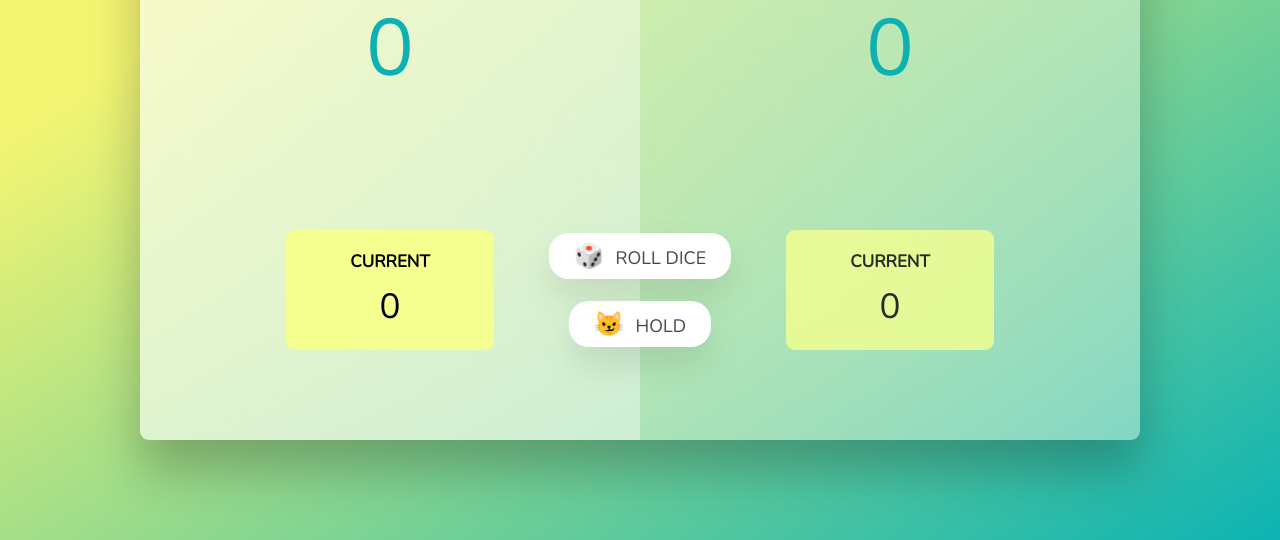
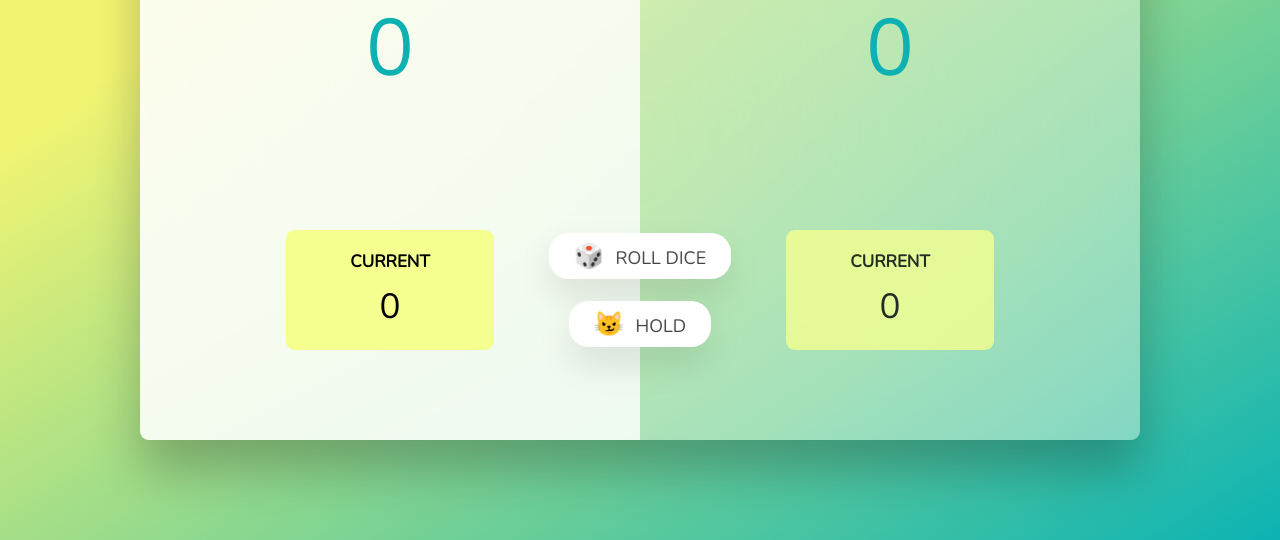
Before and after one commit to AlexaCai/roll-dice-game, a plain HTML site: page index.html in a window 1280 px wide. Shown: the part 260-800 px from the top of the page. Drawn offline with nearby package versions, Linux system fonts and the light colour scheme.

Commit message:
Game background updated for better contrast

```diff
--- a/style.css
+++ b/style.css
@@ -62,7 +62,7 @@ main {
 }
 
 .player--active {
-  background-color: rgba(255, 255, 255, 0.4);
+  background-color: rgba(255, 255, 255, 0.80);
 }
 .player--active .name {
   font-weight: 700;
```
